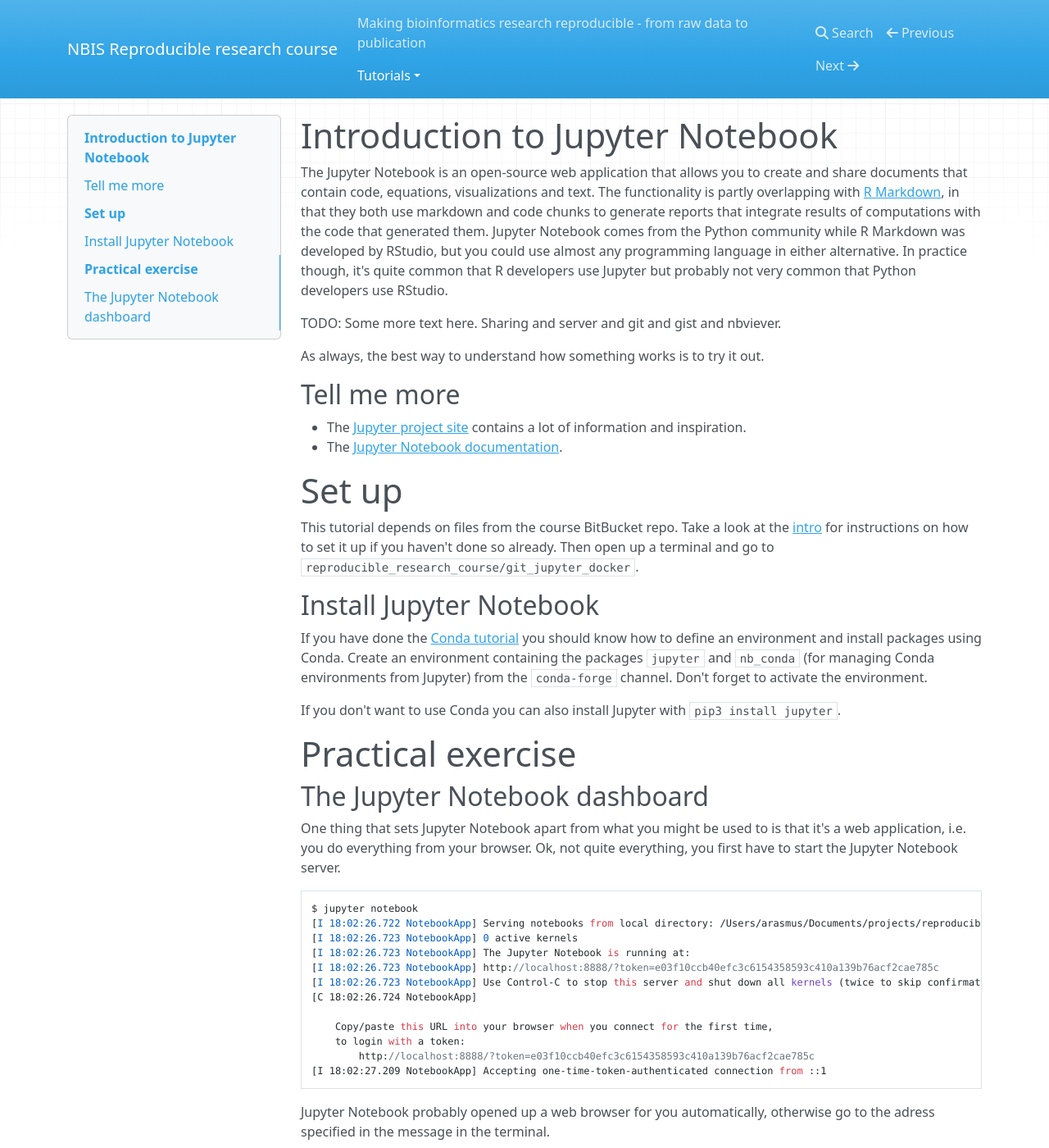
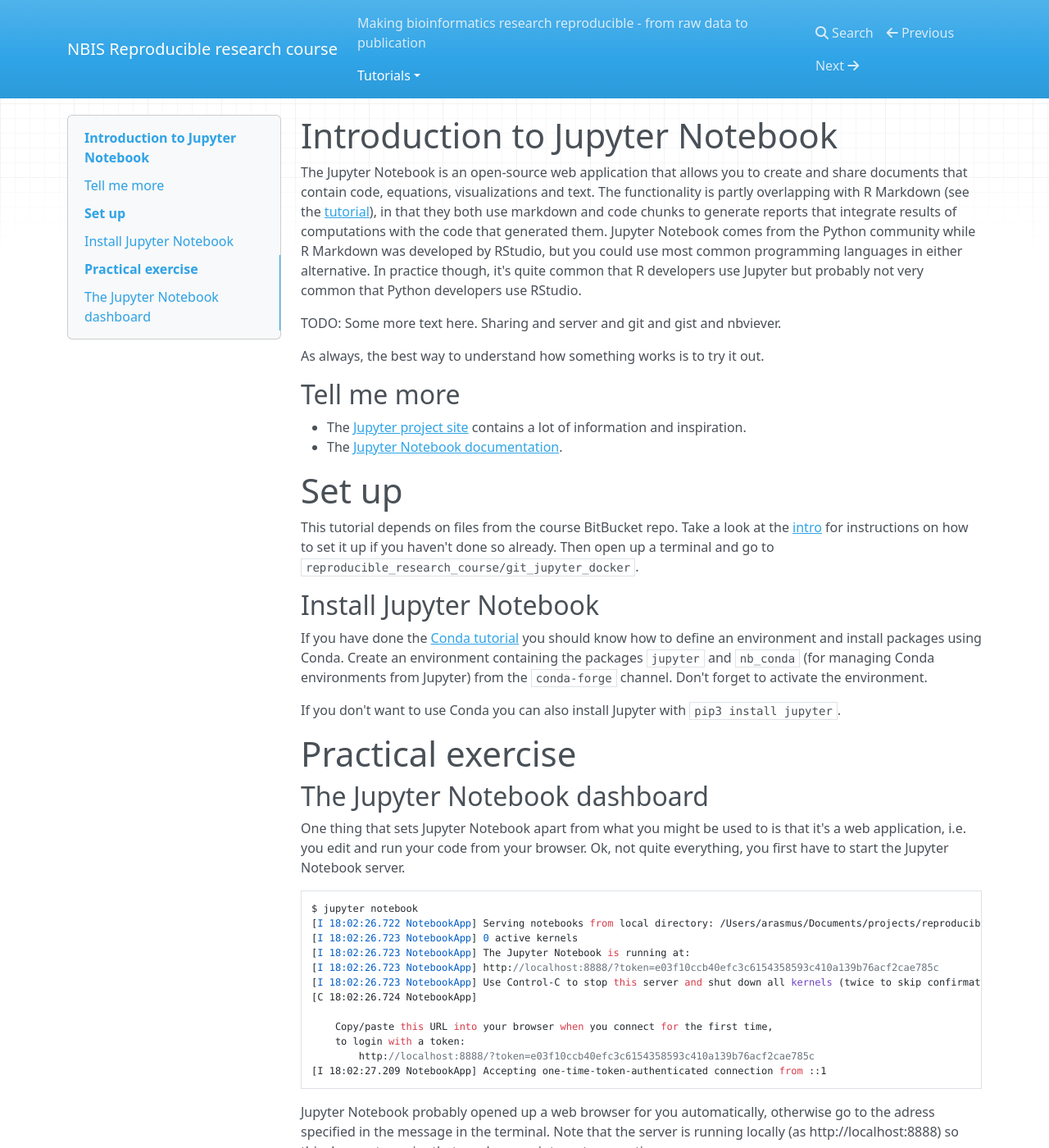
Before and after one commit to NBISweden/workshop-reproducible-research, an MkDocs documentation site: the page built from docs/jupyter.md, in a window 1280 px wide and 1400 px high. Shown: the whole window at 82% size. Built offline with MkDocs 1.6.1, drawn with Linux system fonts in a browser that asks for light colours; nearby versions of some CDN libraries; old or Windows-style settings are respelled for this version of MkDocs; some of the changed text lies outside the part shown.

Commit message:
jupyter tutorial stuff

````diff
--- a/docs/jupyter.md
+++ b/docs/jupyter.md
@@ -1,5 +1,5 @@
 # Introduction to Jupyter Notebook
-The Jupyter Notebook is an open-source web application that allows you to create and share documents that contain code, equations, visualizations and text. The functionality is partly overlapping with [R Markdown](rmarkdown), in that they both use markdown and code chunks to generate reports that integrate results of computations with the code that generated them. Jupyter Notebook comes from the Python community while R Markdown was developed by RStudio, but you could use almost any programming language in either alternative. In practice though, it's quite common that R developers use Jupyter but probably not very common that Python developers use RStudio.
+The Jupyter Notebook is an open-source web application that allows you to create and share documents that contain code, equations, visualizations and text. The functionality is partly overlapping with R Markdown (see the [tutorial](rmarkdown)), in that they both use markdown and code chunks to generate reports that integrate results of computations with the code that generated them. Jupyter Notebook comes from the Python community while R Markdown was developed by RStudio, but you could use most common programming languages in either alternative. In practice though, it's quite common that R developers use Jupyter but probably not very common that Python developers use RStudio.
 
 TODO: Some more text here. Sharing and server and git and gist and nbviever.
 
@@ -19,7 +19,7 @@
 
 # Practical exercise
 ## The Jupyter Notebook dashboard
-One thing that sets Jupyter Notebook apart from what you might be used to is that it's a web application, i.e. you do everything from your browser. Ok, not quite everything, you first have to start the Jupyter Notebook server.
+One thing that sets Jupyter Notebook apart from what you might be used to is that it's a web application, i.e. you edit and run your code from your browser. Ok, not quite everything, you first have to start the Jupyter Notebook server.
 
 ```no-highlight
 $ jupyter notebook
@@ -36,6 +36,10 @@
 [I 18:02:27.209 NotebookApp] Accepting one-time-token-authenticated connection from ::1
 ```
 
-Jupyter Notebook probably opened up a web browser for you automatically, otherwise go to the adress specified in the message in the terminal.
+Jupyter Notebook probably opened up a web browser for you automatically, otherwise go to the adress specified in the message in the terminal. Note that the server is running locally (as http://localhost:8888) so this does not require that you have an internet connection.
 
 ![alt text](jupyter_dashboard.png)
+
+What you're looking at is the Notebook dashboard. This is where you manage your files, notebooks, and kernels. The "Files" tab is where all your files are kept, the "Running" tab keeps track of all your processes and the third tab, "Clusters", is provided by IPython parallel, IPython's parallel computing framework. It allows you to control many individual engines, which are an extended version of the IPython kernel.
+
+![alt text](jupyter_conda.png)
````
Also changed, not shown: docs/jupyter_conda.png (added).
